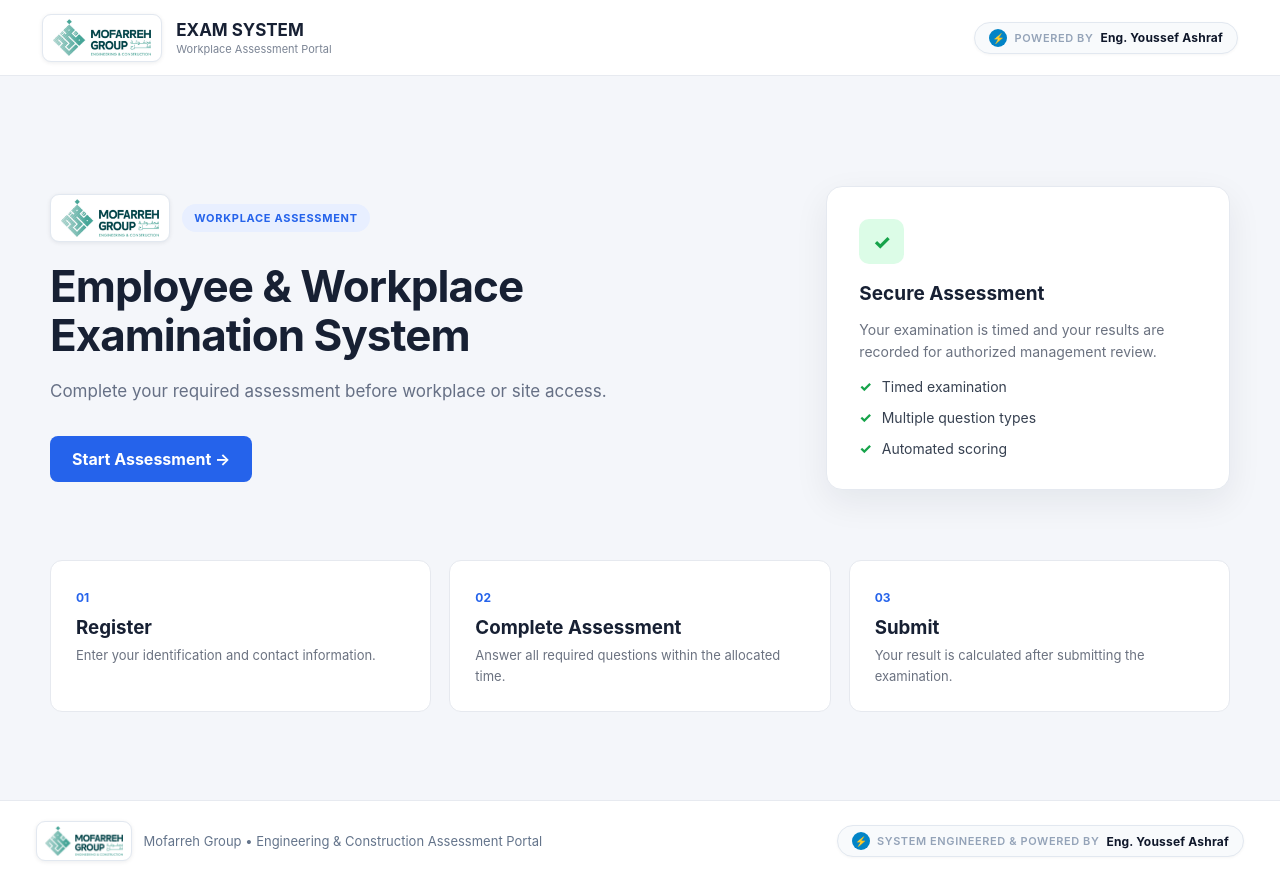
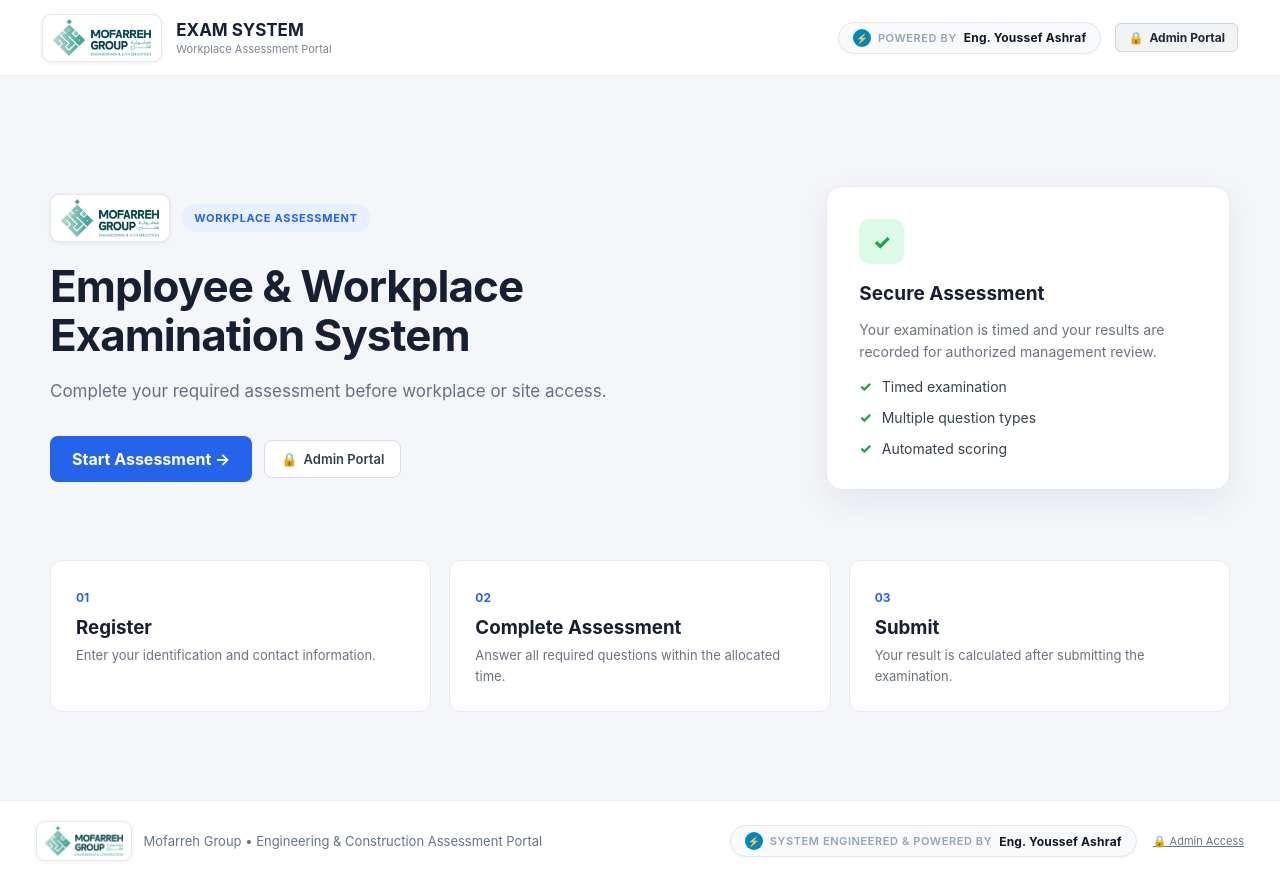
Before and after one commit to Youssef22Ashraf/exam-sys, a React (Vite) app in the folder frontend/: page / in a window 1280 px wide. Built offline with nearby package versions, Linux system fonts and the light colour scheme; no server answers.

Commit message:
feat: add visible Admin Portal links, enforce secure login guard, and configure strong mofarreh.admin credentials

```diff
--- a/frontend/src/App.tsx
+++ b/frontend/src/App.tsx
@@ -131,6 +131,17 @@
     setPage("admin-dashboard");
   }
 
+  function openAdminLogin() {
+    const token = sessionStorage.getItem("adminToken");
+    if (token) {
+      window.history.pushState(null, "", "/admin");
+      setPage("admin-dashboard");
+    } else {
+      window.history.pushState(null, "", "/admin/login");
+      setPage("admin-login");
+    }
+  }
+
   function logoutAdmin() {
     sessionStorage.removeItem("adminToken");
     window.history.pushState(null, "", "/");
@@ -141,11 +152,11 @@
   if (page === "registration") {
     return (
       <div className="app">
-        <AppHeader />
+        <AppHeader onOpenAdmin={openAdminLogin} />
 
         <ExamRegistration onContinue={handleRegistration} />
 
-        <AppFooter />
+        <AppFooter onOpenAdmin={openAdminLogin} />
       </div>
     );
   }
@@ -153,11 +164,11 @@
   if (page === "instructions") {
     return (
       <div className="app">
-        <AppHeader />
+        <AppHeader onOpenAdmin={openAdminLogin} />
 
         <ExamInstructions onStart={beginExam} />
 
-        <AppFooter />
+        <AppFooter onOpenAdmin={openAdminLogin} />
       </div>
     );
   }
@@ -198,7 +209,7 @@
 
   return (
     <div className="app">
-      <AppHeader />
+      <AppHeader onOpenAdmin={openAdminLogin} />
 
       <main className="page-container home-page">
         <section className="home-hero">
@@ -220,9 +231,24 @@
               Complete your required assessment before workplace or site access.
             </p>
 
-            <div className="hero-actions">
+            <div className="hero-actions" style={{ display: "flex", gap: "12px", alignItems: "center", flexWrap: "wrap" }}>
               <button className="primary-button" onClick={startExam}>
                 Start Assessment →
+              </button>
+              <button
+                className="secondary-button"
+                style={{
+                  display: "inline-flex",
+                  alignItems: "center",
+                  gap: "6px",
+                  fontSize: "13px",
+                  padding: "10px 16px",
+                  fontWeight: 600,
+                }}
+                onClick={openAdminLogin}
+                title="Sign in to Administrator Portal"
+              >
+                <span>🔒</span> Admin Portal
               </button>
             </div>
           </div>
@@ -275,12 +301,12 @@
         </section>
       </main>
 
-      <AppFooter />
+      <AppFooter onOpenAdmin={openAdminLogin} />
     </div>
   );
 }
 
-function AppHeader() {
+function AppHeader({ onOpenAdmin }: { onOpenAdmin?: () => void }) {
   return (
     <header className="app-header">
       <div className="brand">
@@ -294,16 +320,41 @@
         </div>
       </div>
 
-      <div className="powered-by-tag">
-        <span className="powered-by-icon">⚡</span>
-        <span className="powered-by-prefix">Powered by</span>
-        <span className="powered-by-name">Eng. Youssef Ashraf</span>
+      <div style={{ display: "flex", alignItems: "center", gap: "14px", flexWrap: "wrap" }}>
+        <div className="powered-by-tag">
+          <span className="powered-by-icon">⚡</span>
+          <span className="powered-by-prefix">Powered by</span>
+          <span className="powered-by-name">Eng. Youssef Ashraf</span>
+        </div>
+
+        {onOpenAdmin && (
+          <button
+            onClick={onOpenAdmin}
+            style={{
+              background: "rgba(15, 23, 42, 0.05)",
+              border: "1px solid #cbd5e1",
+              borderRadius: "6px",
+              padding: "6px 12px",
+              fontSize: "12px",
+              fontWeight: 650,
+              color: "#1e293b",
+              cursor: "pointer",
+              display: "inline-flex",
+              alignItems: "center",
+              gap: "6px",
+              transition: "all 0.15s ease-in-out",
+            }}
+            title="Access Administrator Login"
+          >
+            <span>🔒</span> Admin Portal
+          </button>
+        )}
       </div>
     </header>
   );
 }
 
-function AppFooter() {
+function AppFooter({ onOpenAdmin }: { onOpenAdmin?: () => void }) {
   return (
     <footer className="app-footer">
       <div className="footer-left">
@@ -312,12 +363,33 @@
         </div>
         <span>Mofarreh Group • Engineering & Construction Assessment Portal</span>
       </div>
-      <div className="footer-right">
+      <div className="footer-right" style={{ display: "flex", alignItems: "center", gap: "16px", flexWrap: "wrap" }}>
         <div className="powered-by-tag">
           <span className="powered-by-icon">⚡</span>
           <span className="powered-by-prefix">System Engineered & Powered by</span>
           <span className="powered-by-name">Eng. Youssef Ashraf</span>
         </div>
+
+        {onOpenAdmin && (
+          <button
+            onClick={onOpenAdmin}
+            style={{
+              background: "none",
+              border: "none",
+              color: "#64748b",
+              fontSize: "11px",
+              cursor: "pointer",
+              textDecoration: "underline",
+              display: "inline-flex",
+              alignItems: "center",
+              gap: "4px",
+              padding: 0,
+            }}
+            title="Administrator Login"
+          >
+            🔒 Admin Access
+          </button>
+        )}
       </div>
     </footer>
   );
--- a/frontend/src/pages/AdminDashboard.tsx
+++ b/frontend/src/pages/AdminDashboard.tsx
@@ -20,6 +20,14 @@
 
 function AdminDashboard({ onLogout }: AdminDashboardProps) {
   const [activeTab, setActiveTab] = useState<TabType>("overview");
+
+  // Enforce administrator authentication on dashboard mount
+  useEffect(() => {
+    const token = sessionStorage.getItem("adminToken");
+    if (!token) {
+      onLogout();
+    }
+  }, [onLogout]);
 
   // Storage states
   const [candidates, setCandidates] = useState<Candidate[]>(() =>
--- a/frontend/src/pages/AdminLogin.tsx
+++ b/frontend/src/pages/AdminLogin.tsx
@@ -9,23 +9,35 @@
 function AdminLogin({ onLogin, onBack }: AdminLoginProps) {
   const [username, setUsername] = useState("");
   const [password, setPassword] = useState("");
+  const [showPassword, setShowPassword] = useState(false);
   const [errorMsg, setErrorMsg] = useState("");
   const [loading, setLoading] = useState(false);
 
   async function handleLogin(e?: React.FormEvent) {
     if (e) e.preventDefault();
     setErrorMsg("");
+
+    const cleanUsername = username.trim();
+    if (!cleanUsername || !password) {
+      setErrorMsg("Please enter both username and password.");
+      return;
+    }
+
     setLoading(true);
 
     try {
-      const res = await api.loginAdmin({ username: username.trim(), password });
+      const res = await api.loginAdmin({ username: cleanUsername, password });
       if (res.success && res.token) {
         sessionStorage.setItem("adminToken", res.token);
         setLoading(false);
         onLogin();
         return;
       } else if (!res.success && res.error && res.error !== "Authentication failed") {
-        if (username === "admin" && password === "admin123") {
+        const u = cleanUsername.toLowerCase();
+        if (
+          (u === "mofarreh.admin" || u === "admin") &&
+          (password === "Mofarreh@2026" || password === "admin123")
+        ) {
           sessionStorage.setItem("adminToken", "dev_admin_session");
           setLoading(false);
           onLogin();
@@ -39,12 +51,16 @@
       // Offline fallback
     }
 
-    if (username === "admin" && password === "admin123") {
+    const u = cleanUsername.toLowerCase();
+    if (
+      (u === "mofarreh.admin" || u === "admin") &&
+      (password === "Mofarreh@2026" || password === "admin123")
+    ) {
       sessionStorage.setItem("adminToken", "dev_admin_session");
       setLoading(false);
       onLogin();
     } else {
-      setErrorMsg("Invalid username or password. Please try again.");
+      setErrorMsg("Invalid administrator credentials. Access denied.");
       setLoading(false);
     }
   }
@@ -68,9 +84,11 @@
             style={{ height: "46px", width: "auto" }}
           />
         </div>
-        <h1 className="page-title">Admin Portal</h1>
+        <h1 className="page-title" style={{ display: "flex", alignItems: "center", justifyContent: "center", gap: "8px" }}>
+          <span>🛡️</span> Administrator Portal
+        </h1>
         <p className="page-description">
-          Mofarreh Group Assessment • Authorized personnel only.
+          Mofarreh Group Management • Restricted authorized access only.
         </p>
       </div>
 
@@ -85,42 +103,74 @@
               color: "#991b1b",
               fontSize: "13px",
               marginBottom: "18px",
+              display: "flex",
+              alignItems: "center",
+              gap: "8px",
             }}
           >
-            ⚠️ {errorMsg}
+            <span>⚠️</span>
+            <span>{errorMsg}</span>
           </div>
         )}
 
         <form onSubmit={handleLogin}>
           <div className="form-group">
-            <label className="form-label">Username</label>
+            <label className="form-label">Administrator Username</label>
             <input
               className="form-input"
               value={username}
               onChange={(e) => setUsername(e.target.value)}
-              placeholder="Enter admin username"
+              placeholder="e.g. mofarreh.admin"
               autoFocus
+              autoComplete="username"
             />
           </div>
 
           <div className="form-group">
             <label className="form-label">Password</label>
+            <div style={{ position: "relative", display: "flex", alignItems: "center" }}>
               <input
                 className="form-input"
-              type="password"
+                type={showPassword ? "text" : "password"}
                 value={password}
                 onChange={(e) => setPassword(e.target.value)}
                 placeholder="Enter admin password"
+                autoComplete="current-password"
+                style={{ paddingRight: "40px", width: "100%" }}
               />
+              <button
+                type="button"
+                onClick={() => setShowPassword(!showPassword)}
+                style={{
+                  position: "absolute",
+                  right: "10px",
+                  background: "none",
+                  border: "none",
+                  cursor: "pointer",
+                  fontSize: "16px",
+                  color: "#64748b",
+                  padding: "4px",
+                }}
+                title={showPassword ? "Hide password" : "Show password"}
+              >
+                {showPassword ? "🙈" : "👁️"}
+              </button>
+            </div>
           </div>
 
           <button
             type="submit"
             className="primary-button"
-            style={{ width: "100%" }}
+            style={{
+              width: "100%",
+              display: "flex",
+              alignItems: "center",
+              justifyContent: "center",
+              gap: "8px",
+            }}
             disabled={loading}
           >
-            {loading ? "Authenticating..." : "Sign In to Dashboard →"}
+            {loading ? "Verifying Credentials..." : "🔐 Secure Sign In →"}
           </button>
         </form>
 
--- a/frontend/src/services/api.ts
+++ b/frontend/src/services/api.ts
@@ -60,12 +60,14 @@
       }
       return { success: true, token: data.token };
     } catch (err: any) {
-      // Local fallback for offline demo
+      // Local fallback for offline mode
+      const u = credentials.username.trim().toLowerCase();
+      const p = credentials.password;
       if (
-        credentials.username.trim().toLowerCase() === "admin" &&
-        credentials.password === "admin123"
+        (u === "mofarreh.admin" || u === "admin") &&
+        (p === "Mofarreh@2026" || p === "admin123")
       ) {
-        return { success: true, token: "local-demo-token" };
+        return { success: true, token: "local-admin-token-" + Date.now() };
       }
       return { success: false, error: "Unable to connect to authentication server." };
     }
```
Also changed, not shown: 1 other file (tests, documents, lock files or other folders). Lines whose indentation alone changed are shown as unchanged.
